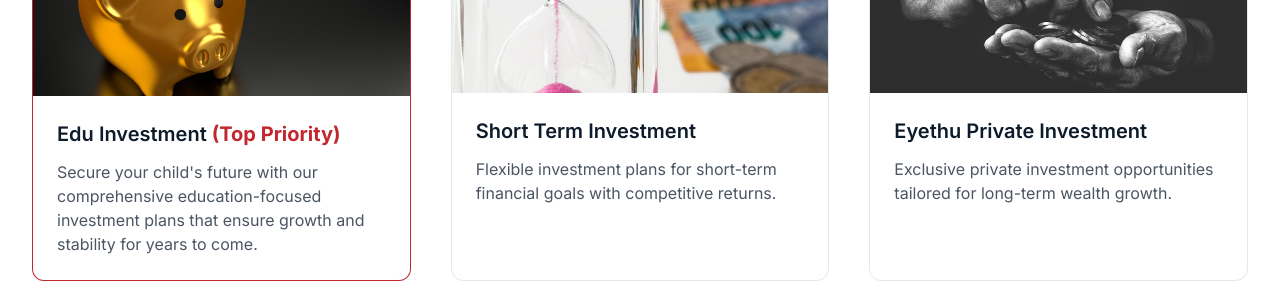
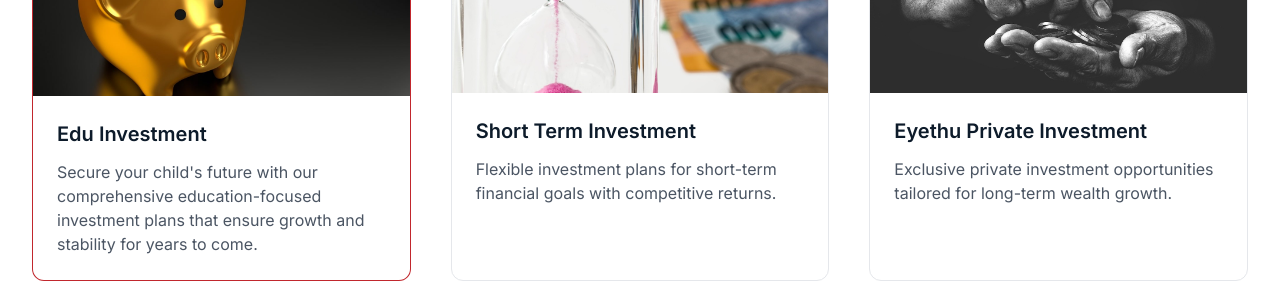
Before and after one commit to Re-EL123/Essential-Financial-Solutions, a plain HTML site: page index.html in a window 1280 px wide. Shown: the part 920-1220 px from the top of the page. Drawn offline with nearby package versions, Linux system fonts and the light colour scheme.

Commit message:
Update index.html

```diff
--- a/index.html
+++ b/index.html
@@ -81,7 +81,7 @@
       <div class="service-card rounded-xl border-t-4 border-[#C1272D]">
         <img src="assets/images/edu-investmet-card.jpg" alt="Edu Investment">
         <div class="p-6">
-          <h3 class="text-xl font-semibold mb-3 text-[#0D1B2A]">Edu Investment <span class="text-[#C1272D] font-bold">(Top Priority)</span></h3>
+          <h3 class="text-xl font-semibold mb-3 text-[#0D1B2A]">Edu Investment </h3><!--<span class="text-[#C1272D] font-bold">(Top Priority)</span></h3>-->
           <p class="text-gray-600">Secure your child's future with our comprehensive education-focused investment plans that ensure growth and stability for years to come.</p>
         </div>
       </div>
```
